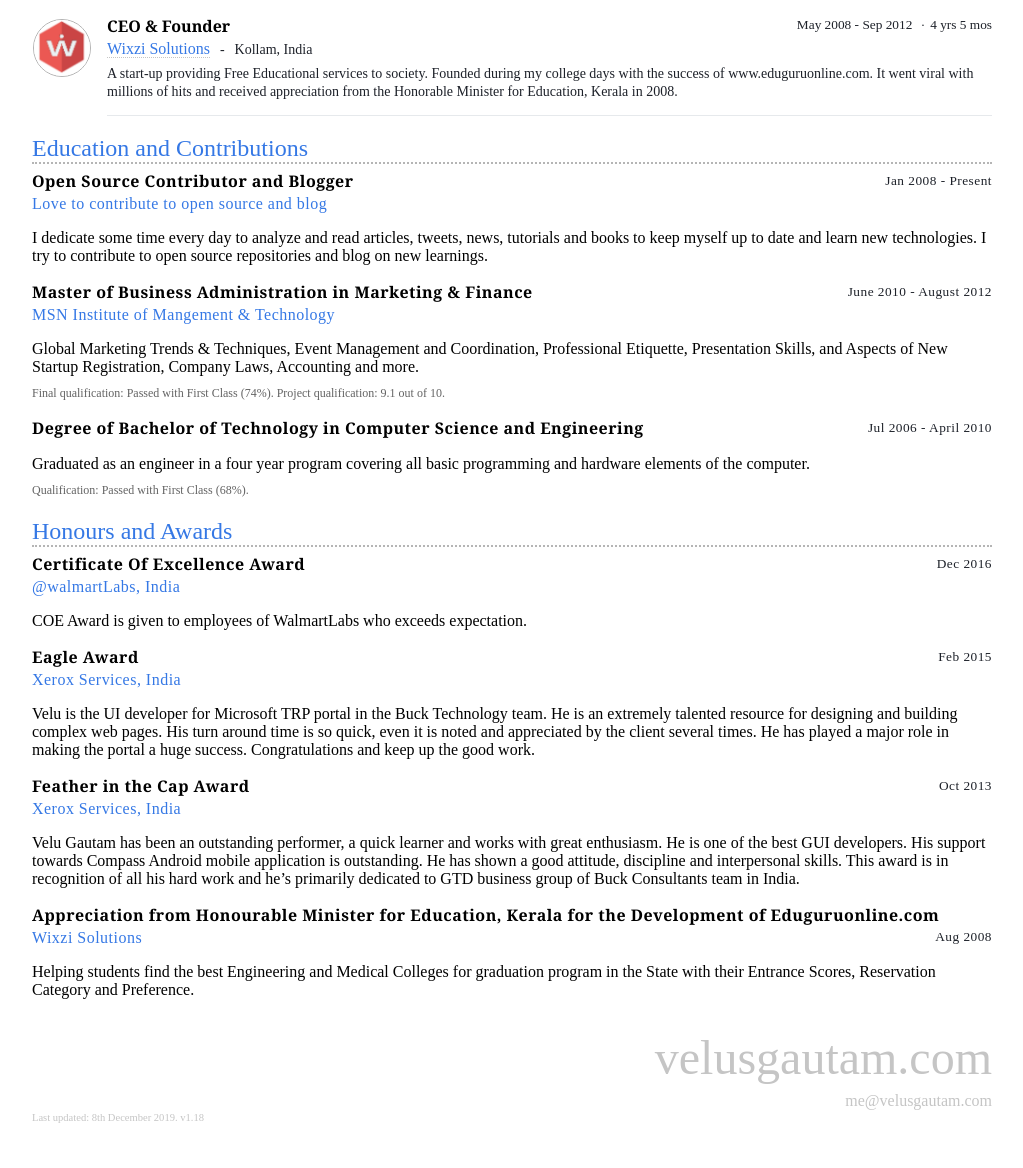
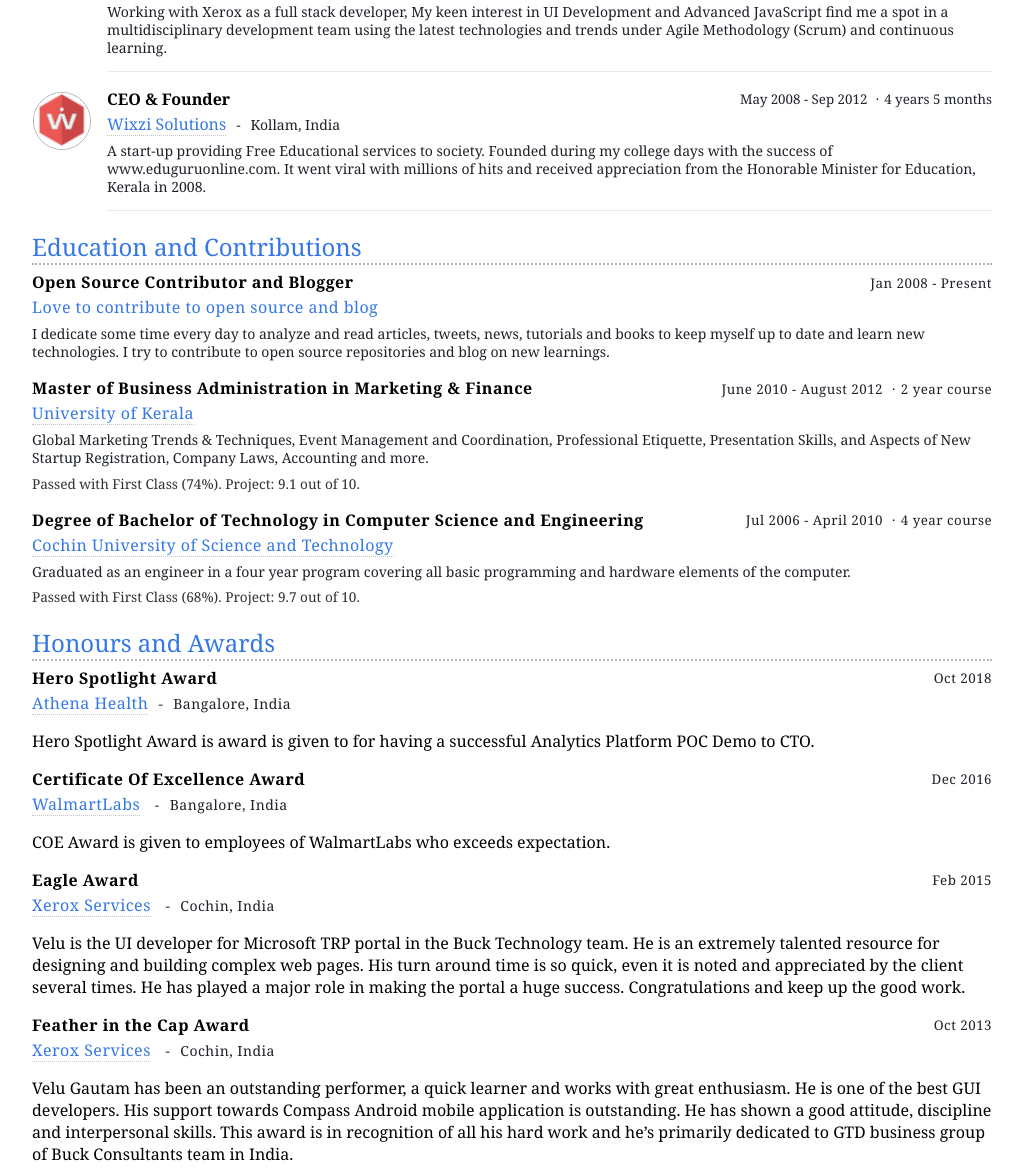
Before and after one commit to velusgautam/velusgautam.com, a website built with Parcel: page src/velusgautam.html in a window 1280 px wide. Shown: the part 1125-2293 px from the top of the page, without its empty margins (128-1151 px from the left). Before the commit the page ends 2250 px from the top, so only its background shows below. Built offline with nearby package versions, Linux system fonts and the light colour scheme; a web font is replaced by a local one.

Commit message:
fixed css font issues

```diff
--- a/src/css/resume.css
+++ b/src/css/resume.css
@@ -2,13 +2,49 @@
   --textColor: #1d2129;
   --blueColor: #3578e5;
 }
+
+/* Import ET Book styles
+   adapted from https://github.com/edwardtufte/fonts/et-book/blob/gh-pages/et-book.css */
+
+   @font-face {
+     font-family: "et-book";
+     src: url("fonts/et-book/et-book-roman-line-figures/et-book-roman-line-figures.eot");
+     src: url("fonts/et-book/et-book-roman-line-figures/et-book-roman-line-figures.eot?#iefix") format("embedded-opentype"), url("fonts/et-book/et-book-roman-line-figures/et-book-roman-line-figures.woff") format("woff"), url("fonts/et-book/et-book-roman-line-figures/et-book-roman-line-figures.ttf") format("truetype"), url("fonts/et-book/et-book-roman-line-figures/et-book-roman-line-figures.svg#etbookromanosf") format("svg");
+     font-weight: normal;
+     font-style: normal
+   }
+
+   @font-face {
+     font-family: "et-book";
+     src: url("fonts/et-book/et-book-display-italic-old-style-figures/et-book-display-italic-old-style-figures.eot");
+     src: url("fonts/et-book/et-book-display-italic-old-style-figures/et-book-display-italic-old-style-figures.eot?#iefix") format("embedded-opentype"), url("fonts/et-book/et-book-display-italic-old-style-figures/et-book-display-italic-old-style-figures.woff") format("woff"), url("fonts/et-book/et-book-display-italic-old-style-figures/et-book-display-italic-old-style-figures.ttf") format("truetype"), url("fonts/et-book/et-book-display-italic-old-style-figures/et-book-display-italic-old-style-figures.svg#etbookromanosf") format("svg");
+     font-weight: normal;
+     font-style: italic
+   }
+
+   @font-face {
+     font-family: "et-book";
+     src: url("fonts/et-book/et-book-bold-line-figures/et-book-bold-line-figures.eot");
+     src: url("fonts/et-book/et-book-bold-line-figures/et-book-bold-line-figures.eot?#iefix") format("embedded-opentype"), url("fonts/et-book/et-book-bold-line-figures/et-book-bold-line-figures.woff") format("woff"), url("fonts/et-book/et-book-bold-line-figures/et-book-bold-line-figures.ttf") format("truetype"), url("fonts/et-book/et-book-bold-line-figures/et-book-bold-line-figures.svg#etbookromanosf") format("svg");
+     font-weight: bold;
+     font-style: normal
+   }
+
+   @font-face {
+     font-family: "et-book-roman-old-style";
+     src: url("fonts/et-book/et-book-roman-old-style-figures/et-book-roman-old-style-figures.eot");
+     src: url("fonts/et-book/et-book-roman-old-style-figures/et-book-roman-old-style-figures.eot?#iefix") format("embedded-opentype"), url("fonts/et-book/et-book-roman-old-style-figures/et-book-roman-old-style-figures.woff") format("woff"), url("fonts/et-book/et-book-roman-old-style-figures/et-book-roman-old-style-figures.ttf") format("truetype"), url("fonts/et-book/et-book-roman-old-style-figures/et-book-roman-old-style-figures.svg#etbookromanosf") format("svg");
+     font-weight: normal;
+     font-style: normal;
+   }
 
 body {
   position: relative;
   margin: 0 auto;
   padding: 0;
   max-width: 960px;
-  font-family: 'Noto Serif', serif;
+  /* font-family: 'Noto Serif', serif; */
+  font-family: et-book, Georgia, serif;
   /* font-family: 'Montserrat', sans-serif; */
   /* font-family: 'Open Sans', sans-serif; */
 }
@@ -65,9 +101,6 @@
   vertical-align: top;
 }
 
-/* p {
-  word-break: hyphenate;
-} */
 
 ul {
   padding: 0;
@@ -90,7 +123,7 @@
   position: absolute;
   top: 2em;
   right: 0;
-  width: 21em;
+  width: 17em;
   color: #575757;
   font-size: 75%;
   line-height: 1.33em;
@@ -232,10 +265,17 @@
   line-height: 18px;
 }
 
+.education p, .hornors-and-awards p{
+  margin-top: 0.5em;
+  color: var(--textColor);
+  font-size: 14px;
+  line-height: 18px;
+}
+
 ul.bigone > li > p.detail {
   margin-top: 0;
-  color: #636363;
-  font-size: 75%;
+  color: #313131;
+  font-size: 85%;
 }
 
 ul.bigone > li > p + p.detail {
--- a/src/velusgautam.html
+++ b/src/velusgautam.html
@@ -15,7 +15,7 @@
       content="Curriculum Vitae of Velu S Gautam, UI Developer | Frontend Developer | Senior JavaScript Developer"
     />
     <link href="css/resume.css" rel="stylesheet" type="text/css" />
-    <link href="css/fonts.css" rel="stylesheet" type="text/css" />
+    <!-- <link href="css/fonts.css" rel="stylesheet" type="text/css" /> -->
   </head>
 
   <body>
@@ -83,10 +83,10 @@
             <abbr title="Pure JavaScript">Vanila JavaScript</abbr>,
             <abbr
               title="JavaScript library for building user interfaces by Facebook"
-              >React JS</abbr
+              >React</abbr
             >,
             <abbr title="HTML enhanced for web apps! from Google"
-              >Angular JS</abbr
+              >Angular</abbr
             >,
             <abbr
               title="Data Driven Documents for large scale Data Visualizations"
@@ -103,7 +103,7 @@
             <abbr
               title="Responsive Web Design with graceful degradation and progressive enhancement"
               >RWD</abbr
-            >, Animations, Validations.
+            >, Animations, Validations
           </p>
         </li>
 
@@ -128,7 +128,7 @@
           <i class="fw"></i>
           <p>
             Photoshop, <abbr title="User Experience">UX</abbr>, Wireframing,
-            Prototyping, Usability, Branding, Printed media.
+            Prototyping, Usability, Branding, Printed media
           </p>
         </li>
         <li>
@@ -142,13 +142,13 @@
           <i class="mkt"></i>
           <p>
             SEO, Adwords/<abbr title="Pay-Per-Click">PPC</abbr>, Social Media,
-            Google Analytics.
+            Google Analytics
           </p>
         </li>
         <li>
           <h3>Miscelaneous</h3>
           <i class="misc"></i>
-          <p>Android Studio, Git&amp;SVN, Console.</p>
+          <p>Android Studio, Git&amp;SVN, Console</p>
         </li>
       </ul>
     </section>
@@ -165,7 +165,7 @@
               <small
                 >May 2019 - Present
                 <span class="duration">
-                  7 mos</span
+                  8 months</span
                 >
               </small>
             </h3>
@@ -179,7 +179,7 @@
               experience and developer experience of the whole application.
             </p>
             <p>
-              <span class="tech-stack">Tech Stack:</span> ReactJs, Redux,
+              <span class="tech-stack">Tech Stack:</span> React, Redux,
               Webpack, AWS Clouldfront, Docker, Express, NodeJs, SASS, HTML5
             </p>
           </div>
@@ -193,7 +193,7 @@
               Lead Member of Technical Staff
               <small
                 >May 2018 - May 2019
-                <span class="duration">1 yr 1 mo</span></small
+                <span class="duration">1 year 1 month</span></small
               >
             </h3>
             <h4>
@@ -206,7 +206,7 @@
               for clients to make dynamic reports.
             </p>
             <p>
-              <span class="tech-stack">Tech Stack:</span> ReactJs, Redux,
+              <span class="tech-stack">Tech Stack:</span> React, Redux,
               Rollup, AWS Clouldfront, Docker, Express, NodeJs, SASS, HTML5
             </p>
           </div>
@@ -231,7 +231,7 @@
                 Software Development Engineer III
                 <small
                   >Nov 2017 - May 2018
-                  <span class="duration">7 mos</span></small
+                  <span class="duration">7 months</span></small
                 >
               </h3>
 
@@ -252,7 +252,7 @@
                 Software Development Engineer II
                 <small
                   >April 2016 - Oct 2017
-                  <span class="duration">1 yr 7 mos</span></small
+                  <span class="duration">1 year 7 months</span></small
                 >
               </h3>
 
@@ -288,7 +288,7 @@
               <h3>
                 Senior Software Engineer<small
                   >May 2015 - April 2016
-                  <span class="duration">1 yr</span></small
+                  <span class="duration">1 year</span></small
                 >
               </h3>
 
@@ -305,7 +305,7 @@
                 Software Engineer
                 <small
                   >Sep 2012 - April 2015
-                  <span class="duration">2 yr 8 mos</span></small
+                  <span class="duration">2 years 8 months</span></small
                 >
               </h3>
 
@@ -328,7 +328,7 @@
               CEO &amp; Founder
               <small
                 >May 2008 - Sep 2012
-                <span class="duration">4 yrs 5 mos</span></small
+                <span class="duration">4 years 5 months</span></small
               >
             </h3>
             <h4>
@@ -345,7 +345,7 @@
         </li>
       </ul>
     </section>
-    <section id="education">
+    <section class="education">
       <h2>Education and Contributions</h2>
       <ul class="bigone">
         <li>
@@ -362,9 +362,10 @@
           </p>
         </li>
         <li>
-          <h3>Master of Business Administration in Marketing &amp; Finance <small>June 2010 - August 2012</small></h3>
+          <h3>Master of Business Administration in Marketing &amp; Finance <small>June 2010 - August 2012 <span class="duration">2 year course</span></small></h3>
           <h4>
-            MSN Institute of Mangement &amp; Technology
+              <a href="https://www.keralauniversity.ac.in/" target="_blank"
+              >University of Kerala</a>
           </h4>
           <p>
             Global Marketing Trends &amp; Techniques, Event Management and
@@ -373,31 +374,50 @@
             more.
           </p>
           <p class="detail">
-            Final qualification: Passed with First Class (74%). Project
-            qualification: 9.1 out of 10.
+            Passed with First Class (74%). Project: 9.1 out of 10.
           </p>
         </li>
         <li>
           <h3>
             Degree of Bachelor of Technology in Computer Science and Engineering
-            <small>Jul 2006 - April 2010 </small>
+            <small>Jul 2006 - April 2010 <span class="duration">4 year course</span></small>
           </h3>
-
+          <h4>
+              <a href="https://www.cusat.ac.in/" target="_blank"
+              >
+             Cochin University of Science and Technology</a>
+            </h4>
           <p>
             Graduated as an engineer in a four year program covering all basic
             programming and hardware elements of the computer.
           </p>
-          <p class="detail">Qualification: Passed with First Class (68%).</p>
+          <p class="detail">Passed with First Class (68%). Project: 9.7 out of 10.</p>
         </li>
       </ul>
     </section>
 
-    <section id="honours and awards">
+    <section class="honours-and-awards">
       <h2>Honours and Awards</h2>
       <ul class="bigone">
+          <li>
+              <h3>Hero Spotlight Award <small>Oct 2018</small></h3>
+              <h4>
+                  <a href="https://www.athenahealth.com/" target="_blank"
+                    >Athena Health</a
+                  ><span class="location">Bangalore, India</span>
+                </h4>
+              <p>
+                  Hero Spotlight Award is award is given to for having a successful Analytics Platform POC Demo to CTO.
+              </p>
+            </li>
         <li>
           <h3>Certificate Of Excellence Award <small>Dec 2016</small></h3>
-          <h4>@walmartLabs, India</h4>
+          <h4>
+              <a href="https://www.walmartlabs.com/" target="_blank"
+                >WalmartLabs</a
+              >
+              <span class="location">Bangalore, India</span>
+            </h4>
           <p>
             COE Award is given to employees of WalmartLabs who exceeds
             expectation.
@@ -405,7 +425,12 @@
         </li>
         <li>
           <h3>Eagle Award <small>Feb 2015</small></h3>
-          <h4>Xerox Services, India</h4>
+          <h4>
+              <a href="https://www.xerox.com" target="_blank"
+                >Xerox Services</a
+              >
+              <span class="location">Cochin, India</span>
+            </h4>
           <p>
             Velu is the UI developer for Microsoft TRP portal in the Buck
             Technology team. He is an extremely talented resource for designing
@@ -417,7 +442,12 @@
         </li>
         <li>
           <h3>Feather in the Cap Award <small>Oct 2013</small></h3>
-          <h4>Xerox Services, India </h4>
+          <h4>
+              <a href="https://www.xerox.com" target="_blank"
+                >Xerox Services</a
+              >
+              <span class="location">Cochin, India</span>
+            </h4>
           <p>
             Velu Gautam has been an outstanding performer, a quick learner and
             works with great enthusiasm. He is one of the best GUI developers.
```
